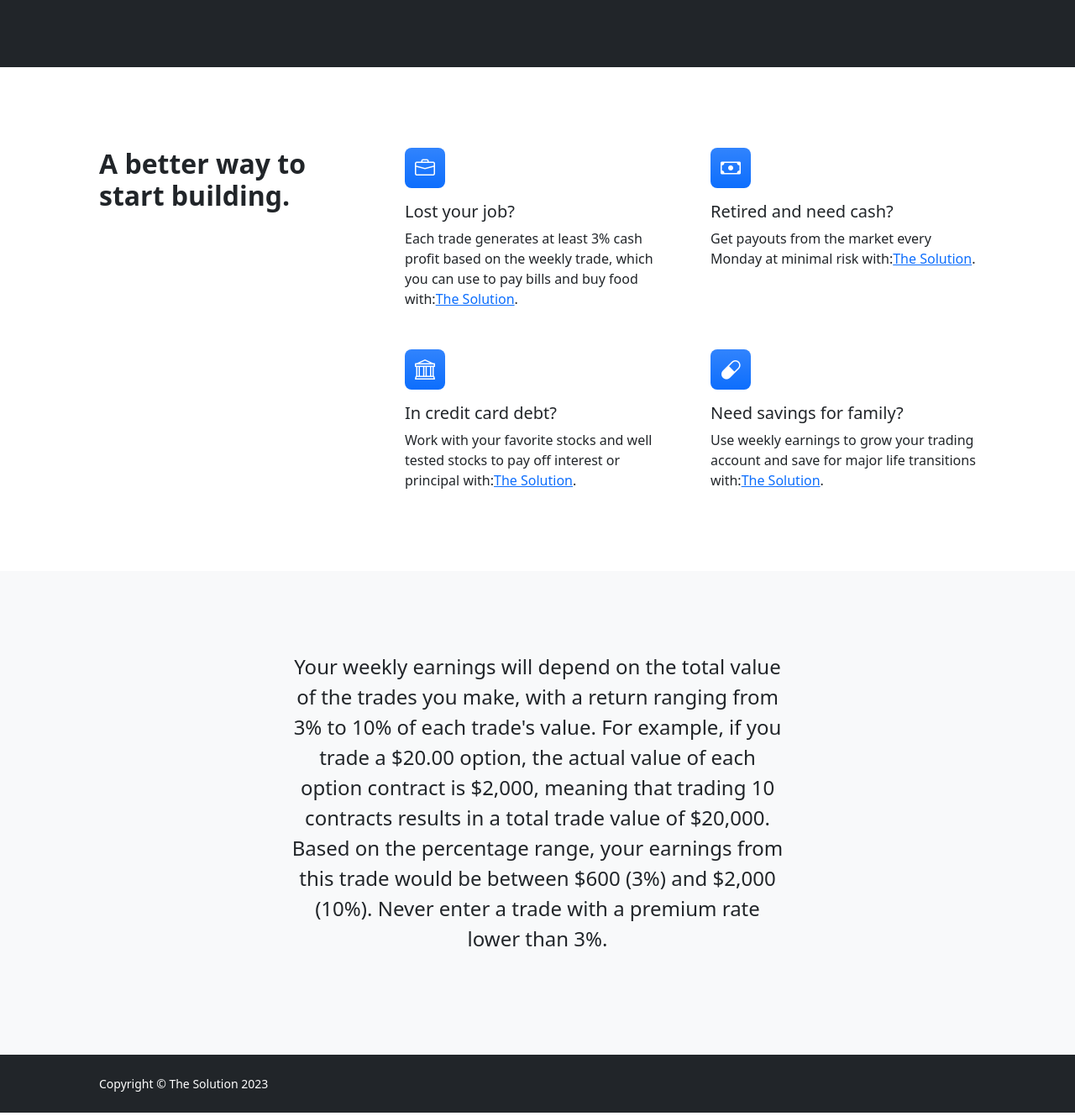
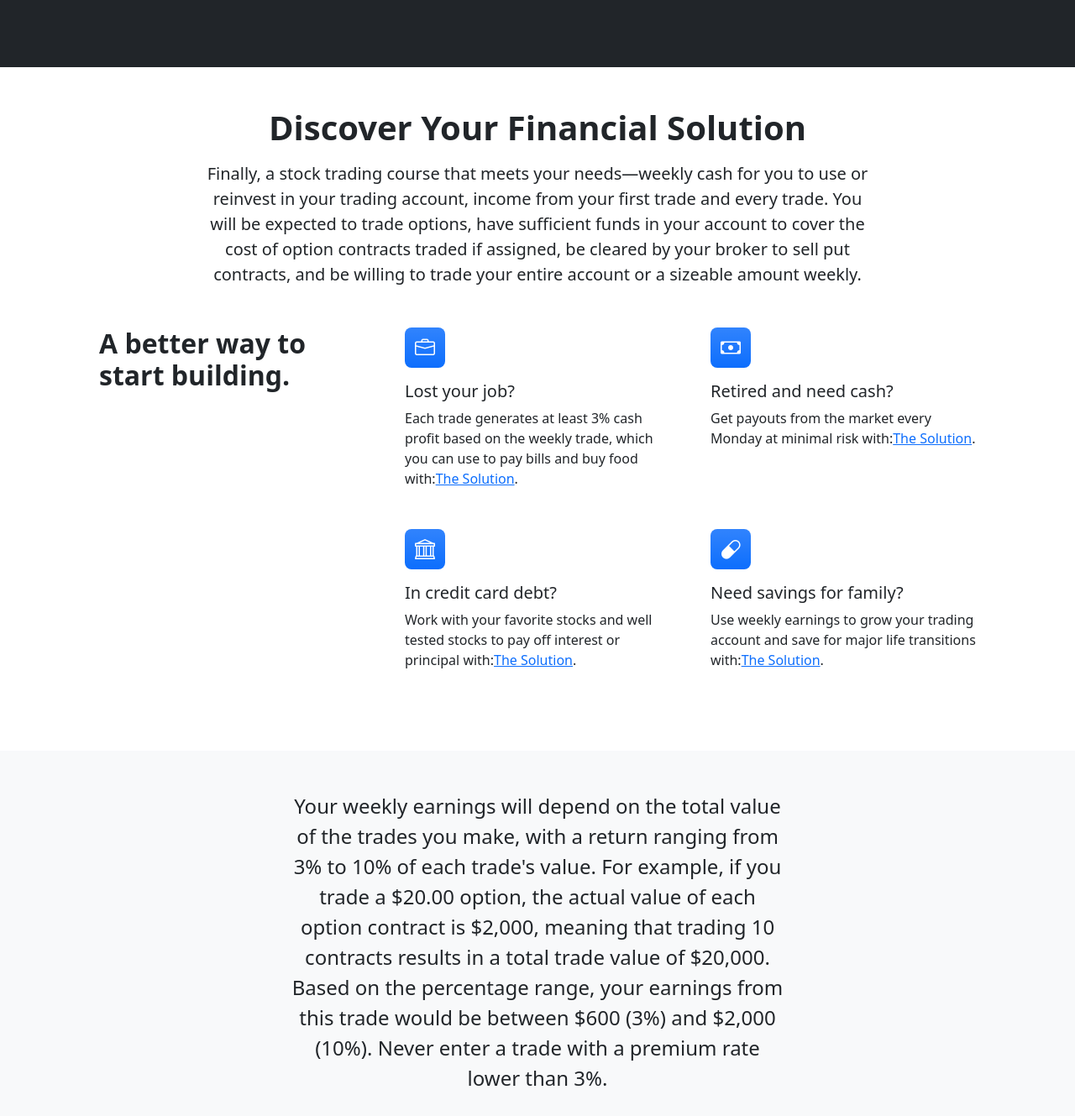
Before and after one commit to Osioriame/TheSolutionInvesting, a plain HTML site: page index.html in a window 1280 px wide. Shown: the part 760-2089 px from the top of the page at 84% size. Drawn offline with nearby package versions, Linux system fonts and the light colour scheme.

Commit message:
Update index.html

```diff
--- a/index.html
+++ b/index.html
@@ -67,6 +67,12 @@
             </header>
             <!-- Features section-->
             <section class="py-5" id="features">
+                <div class="container mb-4">
+                    <div class="dive-element text-center mx-auto" style="max-width: 800px;">
+                        <h1 class="fw-bold mb-3">Discover Your Financial Solution</h1>
+                        <p class="lead mb-0">Finally, a stock trading course that meets your needs—weekly cash for you to use or reinvest in your trading account, income from your first trade and every trade. You will be expected to trade options, have sufficient funds in your account to cover the cost of option contracts traded if assigned, be cleared by your broker to sell put contracts, and be willing to trade your entire account or a sizeable amount weekly.</p>
+                    </div>
+                </div>
                 <div class="container px-5 my-5">
                     <div class="row gx-5">
                         <div class="col-lg-4 mb-5 mb-lg-0"><h2 class="fw-bolder mb-0">A better way to start building.</h2></div>
@@ -99,7 +105,7 @@
             </section>
             <!-- Testimonial section-->
             <div class="py-5 bg-light" id="testimonial">
-                <div class="container px-5 my-5">
+                <div class="container px-5 my-10">
                     <div class="row gx-5 justify-content-center">
                         <div class="col-lg-10 col-xl-7">
                             <div class="text-center">
```
